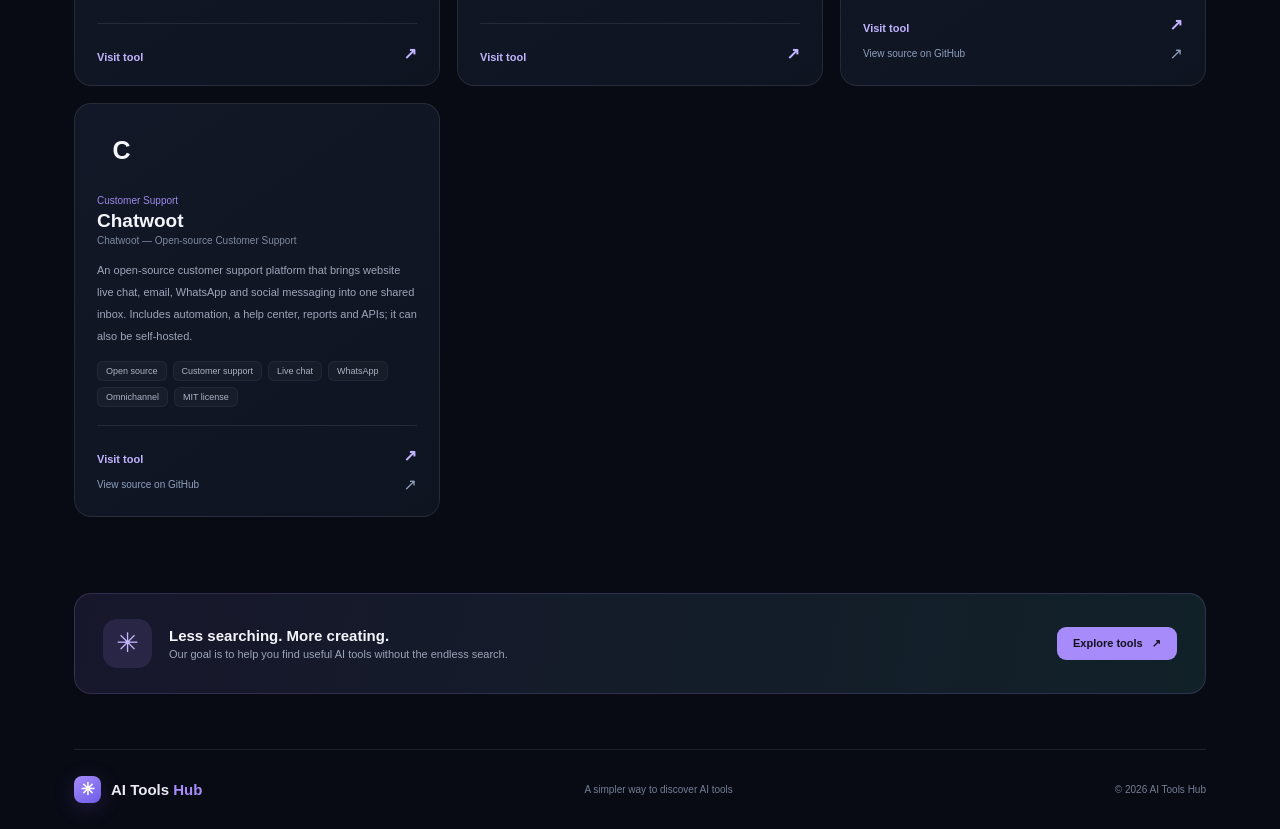
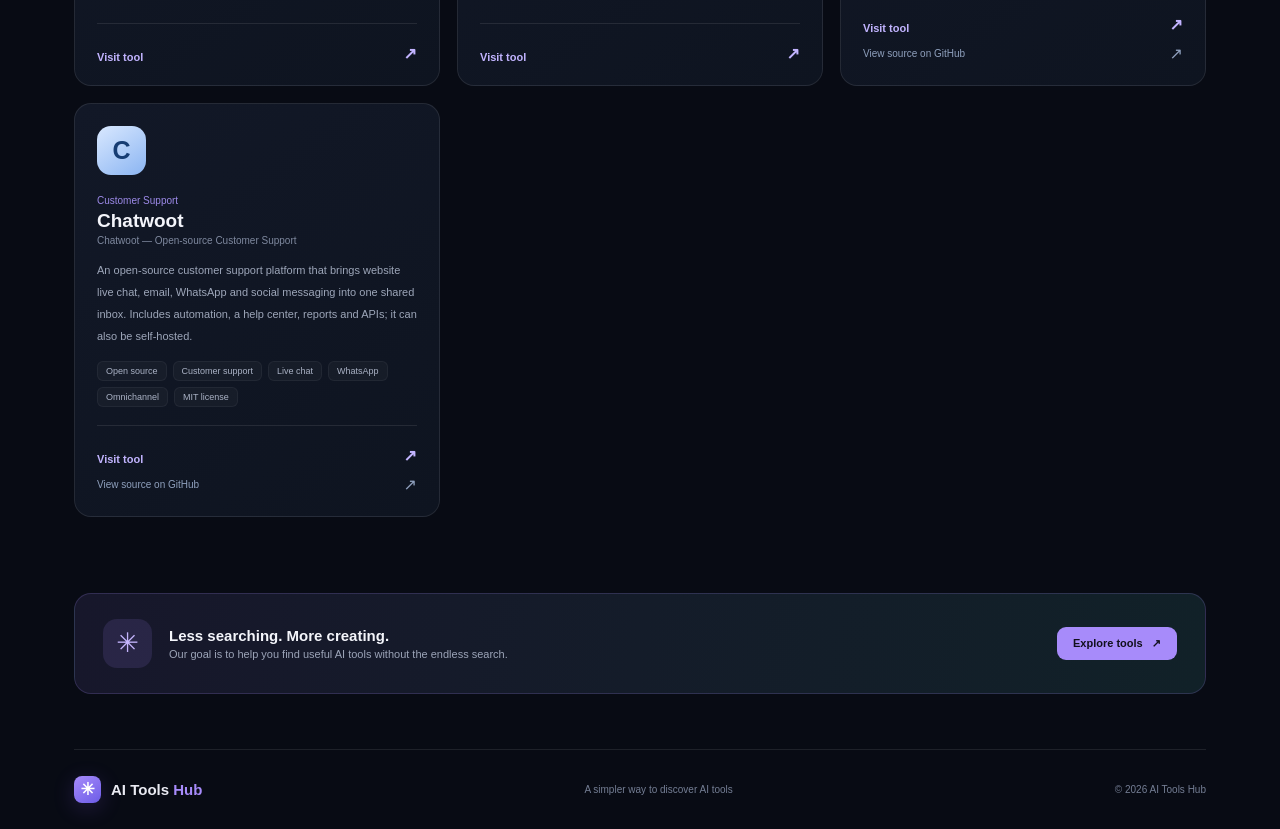
Before and after one commit to dsaad12344321-svg/newaitoolsforyou, a Next.js app: page / in a window 1280 px wide. Shown: the part 1180-2009 px from the top of the page. Built offline with nearby package versions, Linux system fonts and the light colour scheme.

Commit message:
Style Chatwoot tool card

```diff
--- a/app/globals.css
+++ b/app/globals.css
@@ -118,3 +118,6 @@ html[lang="en"] .footer-brand{direction:ltr}
 .tool-links .visit-link{margin-top:0}
 .source-link{display:flex;align-items:center;justify-content:space-between;color:#8fa0bd;font-size:10px;padding-top:2px}
 .source-link:hover{color:#c4b5fd}
+
+
+.tool-logo.chatwoot{background:linear-gradient(145deg,#d9e8ff,#8bb5f2);color:#173d73}
```
